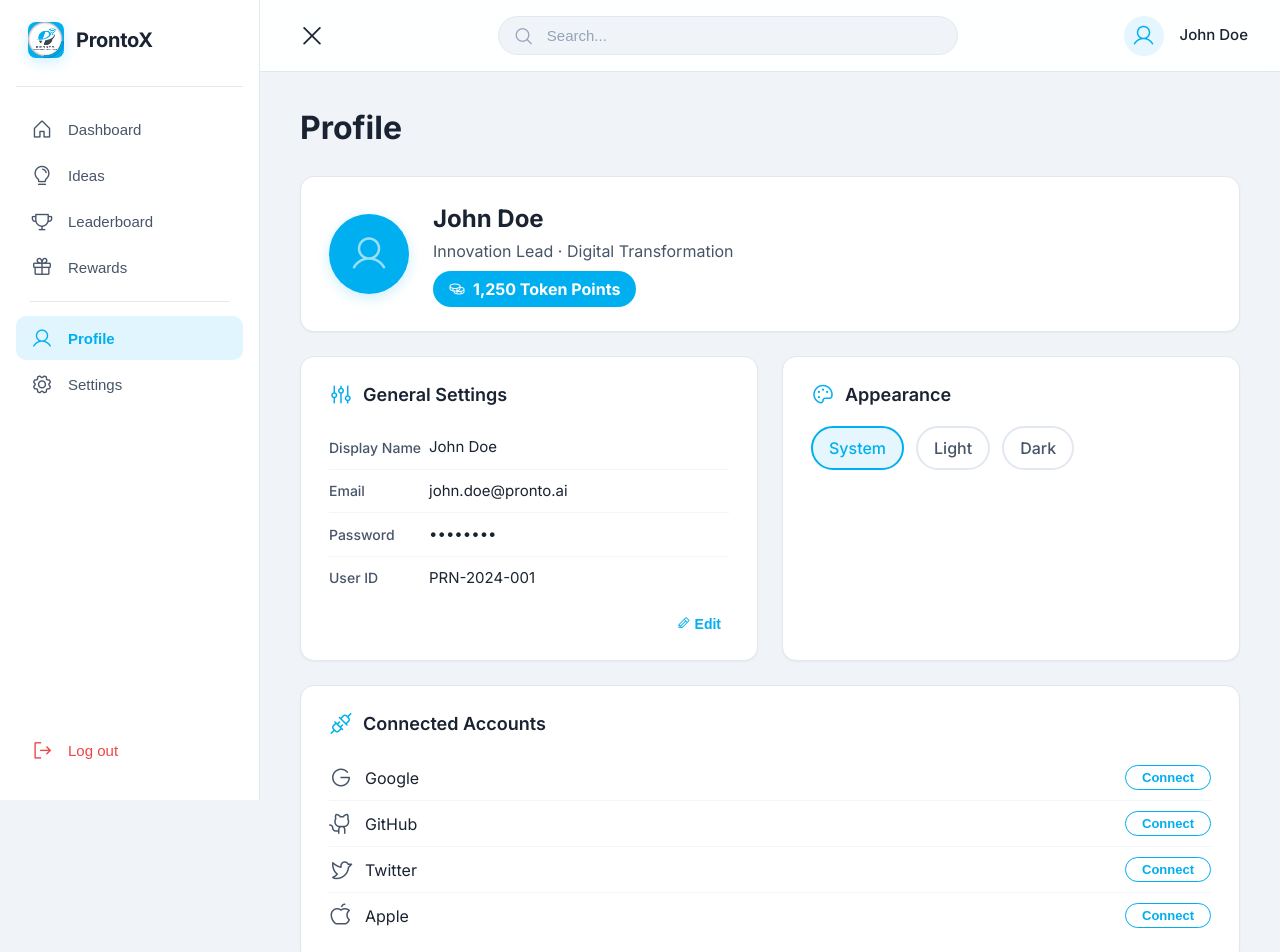
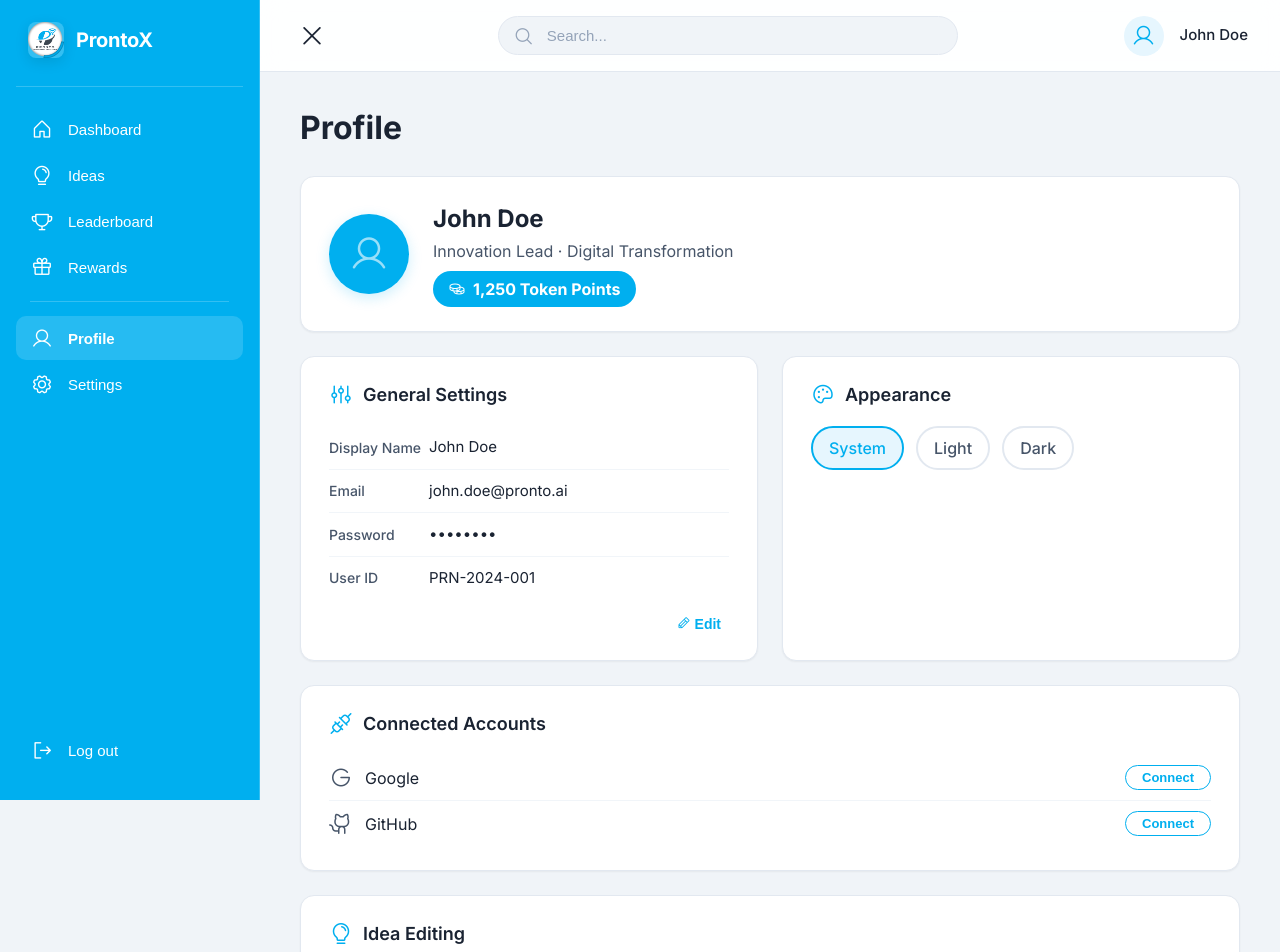
Before and after one commit to praisejojo18/ProntoX, a plain HTML site: page HTML FILES/profile.html in a window 1280 px wide. Shown: the top 952 px of the page. Drawn offline with nearby package versions, Linux system fonts and the light colour scheme.

Commit message:
Updated profile page

```diff
--- a/HTML FILES/profile.html
+++ b/HTML FILES/profile.html
@@ -64,13 +64,13 @@
             /* Pronto Scale (mostly for dark mode accents) */
             --pronto-600: #003366;
 
-            /* Sidebar – Sky Blue & White */
-            --sidebar-bg: #FFFFFF;
-            --sidebar-active: var(--accent);
-            --sidebar-active-bg: rgba(0, 175, 239, 0.12);
-            --sidebar-hover-bg: rgba(0, 175, 239, 0.06);
-            --sidebar-divider: var(--border);
-            --sidebar-text: var(--text-secondary);
+            /* Sidebar – Sky Blue in both modes */
+            --sidebar-bg: var(--accent);              /* Sky blue */
+            --sidebar-text: #FFFFFF;                  /* White text */
+            --sidebar-active: #FFFFFF;                /* Active text white */
+            --sidebar-active-bg: rgba(255, 255, 255, 0.15);
+            --sidebar-hover-bg: rgba(255, 255, 255, 0.08);
+            --sidebar-divider: rgba(255, 255, 255, 0.2);
 
             /* Shared transitions */
             --radius: 14px;
@@ -81,7 +81,7 @@
             --sidebar-width: 260px;
         }
 
-        /* Dark mode – adapted to new palette */
+        /* Dark mode – keep same sky blue sidebar */
         body.dark-mode {
             --bg: #0F141A;
             --bg-card: #1A2332;
@@ -97,12 +97,8 @@
             --shadow-sm: 0 1px 2px rgba(0, 0, 0, 0.3);
             --shadow-md: 0 4px 6px rgba(0, 0, 0, 0.35);
             --shadow-lg: 0 10px 15px rgba(0, 0, 0, 0.4);
-            --sidebar-bg: #1A2332;
-            --sidebar-text: #AAB0B6;
-            --sidebar-active: var(--accent);
-            --sidebar-active-bg: rgba(0, 175, 239, 0.2);
-            --sidebar-hover-bg: rgba(0, 175, 239, 0.08);
-            --sidebar-divider: #2C3A4A;
+
+            /* Sidebar stays sky blue, no change needed because variables already set */
         }
 
         html {
@@ -138,14 +134,14 @@
             overflow-y: auto;
             overflow-x: hidden;
             z-index: 1000;
-            transition: transform var(--transition-sidebar), width var(--transition-sidebar), background var(--transition);
+            transition: background var(--transition), transform var(--transition-sidebar), width var(--transition-sidebar);
             scrollbar-width: thin;
-            scrollbar-color: rgba(0, 0, 0, 0.08) transparent;
-            border-right: 1px solid var(--border);
+            scrollbar-color: rgba(255, 255, 255, 0.2) transparent;
+            border-right: 1px solid var(--sidebar-divider);
         }
         .sidebar::-webkit-scrollbar { width: 4px; }
         .sidebar::-webkit-scrollbar-track { background: transparent; }
-        .sidebar::-webkit-scrollbar-thumb { background: rgba(0, 0, 0, 0.08); border-radius: 4px; }
+        .sidebar::-webkit-scrollbar-thumb { background: rgba(255, 255, 255, 0.2); border-radius: 4px; }
         .sidebar.collapsed { transform: translateX(calc(-1 * var(--sidebar-width))); }
 
         .sidebar-header {
@@ -166,8 +162,8 @@
             display: flex;
             align-items: center;
             justify-content: center;
-            background: var(--accent);
-            box-shadow: 0 4px 14px rgba(0, 175, 239, 0.2);
+            background: rgba(255, 255, 255, 0.2);
+            box-shadow: 0 4px 14px rgba(0, 0, 0, 0.1);
         }
         .sidebar-header .brand-icon img {
             width: 100%;
@@ -178,7 +174,7 @@
         .sidebar-header .brand-text {
             font-size: 20px;
             font-weight: 700;
-            color: var(--text);
+            color: var(--sidebar-text);
             letter-spacing: -0.3px;
             white-space: nowrap;
         }
@@ -209,7 +205,10 @@
             white-space: nowrap;
         }
         .sidebar-nav .nav-item .ph { font-size: 22px; flex-shrink: 0; width: 24px; text-align: center; }
-        .sidebar-nav .nav-item:hover { background: var(--sidebar-hover-bg); color: var(--text); }
+        .sidebar-nav .nav-item:hover {
+            background: var(--sidebar-hover-bg);
+            color: var(--sidebar-text);
+        }
         .sidebar-nav .nav-item.active {
             background: var(--sidebar-active-bg);
             color: var(--sidebar-active);
@@ -217,8 +216,12 @@
         }
         .sidebar-nav .nav-item.active .ph { color: var(--sidebar-active); }
         .sidebar-divider { height: 1px; background: var(--sidebar-divider); margin: 10px 14px 12px; flex-shrink: 0; }
-        .sidebar-nav .nav-item.logout { margin-top: auto; color: var(--danger); }
-        .sidebar-nav .nav-item.logout:hover { background: rgba(239, 68, 68, 0.08); color: var(--danger); }
+
+        /* Logout button - now perfectly aligned with the page/sidebar color */
+        .sidebar-nav .nav-item.logout {
+            margin-top: auto;
+        }
+        /* No custom color overrides needed - it inherits the standard nav-item colors */
 
         .sidebar-backdrop {
             position: fixed;
@@ -832,6 +835,7 @@
                 <i class="ph ph-gear" aria-hidden="true"></i>
                 <span class="label">Settings</span>
             </button>
+            <!-- Logout button now perfectly aligns with the sky blue theme -->
             <button class="nav-item logout" data-nav="logout">
                 <i class="ph ph-sign-out" aria-hidden="true"></i>
                 <span class="label">Log out</span>
@@ -854,7 +858,6 @@
             </div>
             <div class="right-section">
                 <div class="profile-image-wrap" id="profileImageWrap" title="Go to Profile">
-                    <!-- Placeholder icon; will be replaced by JS if image exists -->
                     <i class="ph ph-user" id="headerAvatarIcon" style="font-size:24px; color:var(--accent);"></i>
                     <img src="" alt="Profile" id="profileImage" style="display:none;" />
                 </div>
@@ -930,7 +933,7 @@
                     </div>
                 </div>
 
-                <!-- Card: Connected Accounts -->
+                <!-- Card: Connected Accounts (Only Google & GitHub) -->
                 <div class="card card-full-width">
                     <h3><i class="ph ph-plugs"></i> Connected Accounts</h3>
                     <div class="connected-account">
@@ -940,14 +943,6 @@
                     <div class="connected-account">
                         <div class="acc-info"><i class="ph ph-github-logo"></i> GitHub</div>
                         <button class="btn-connect" data-account="github">Connect</button>
-                    </div>
-                    <div class="connected-account">
-                        <div class="acc-info"><i class="ph ph-twitter-logo"></i> Twitter</div>
-                        <button class="btn-connect" data-account="twitter">Connect</button>
-                    </div>
-                    <div class="connected-account">
-                        <div class="acc-info"><i class="ph ph-apple-logo"></i> Apple</div>
-                        <button class="btn-connect" data-account="apple">Connect</button>
                     </div>
                 </div>
 
@@ -1005,7 +1000,7 @@
         (function() {
             'use strict';
 
-            // --- Sidebar Logic --- (unchanged)
+            // --- Sidebar Logic ---
             const sidebar = document.getElementById('sidebar');
             const backdrop = document.getElementById('sidebarBackdrop');
             const hamburgerBtn = document.getElementById('hamburgerBtn');
@@ -1179,17 +1174,40 @@
                 }
             });
 
-            // --- Connected Accounts ---
+            // --- Connected Accounts (Google & GitHub with simulated connection) ---
             document.querySelectorAll('.btn-connect').forEach(btn => {
                 btn.addEventListener('click', function() {
                     if (this.classList.contains('connected')) {
                         this.classList.remove('connected');
                         this.innerText = 'Connect';
-                    } else {
+                        return;
+                    }
+
+                    const account = this.dataset.account;
+                    const displayName = account.charAt(0).toUpperCase() + account.slice(1);
+
+                    const userConfirmed = confirm(
+                        `You are about to connect your ${displayName} account.\n\n` +
+                        `This will redirect you to ${displayName} for authorization.\n` +
+                        `In a production app, you would be sent to the OAuth consent screen.\n\n` +
+                        `Click OK to simulate successful connection.`
+                    );
+
+                    if (userConfirmed) {
                         this.classList.add('connected');
                         this.innerText = 'Connected ✓';
+                        localStorage.setItem(`prontox-${account}-connected`, 'true');
                     }
                 });
+            });
+
+            // Restore connection state from localStorage on load
+            document.querySelectorAll('.btn-connect').forEach(btn => {
+                const account = btn.dataset.account;
+                if (localStorage.getItem(`prontox-${account}-connected`) === 'true') {
+                    btn.classList.add('connected');
+                    btn.innerText = 'Connected ✓';
+                }
             });
 
             // --- Idea Editing ---
@@ -1236,7 +1254,6 @@
             const headerProfileImg = document.getElementById('profileImage');
             const headerAvatarIcon = document.getElementById('headerAvatarIcon');
 
-            // Load saved avatar from localStorage
             function loadAvatar() {
                 const saved = localStorage.getItem('prontox-avatar');
                 if (saved) {
@@ -1247,7 +1264,6 @@
                     headerProfileImg.style.display = 'block';
                     headerAvatarIcon.style.display = 'none';
                 } else {
-                    // reset to icon
                     mainAvatarImg.style.display = 'none';
                     mainAvatarIcon.style.display = 'block';
                     headerProfileImg.style.display = 'none';
@@ -1255,13 +1271,11 @@
                 }
             }
 
-            // Click on main avatar triggers file input
             mainAvatar.addEventListener('click', function(e) {
                 e.stopPropagation();
                 avatarInput.click();
             });
 
-            // Handle file selection
             avatarInput.addEventListener('change', function(e) {
                 const file = this.files[0];
                 if (!file) return;
@@ -1272,16 +1286,13 @@
                 const reader = new FileReader();
                 reader.onload = function(ev) {
                     const dataUrl = ev.target.result;
-                    // Save to localStorage
                     localStorage.setItem('prontox-avatar', dataUrl);
-                    // Update both avatars
                     loadAvatar();
                 };
                 reader.readAsDataURL(file);
-                this.value = ''; // reset so same file can be re-uploaded
+                this.value = '';
             });
 
-            // Load avatar on page load
             loadAvatar();
 
             // --- Resize Handler ---
```
